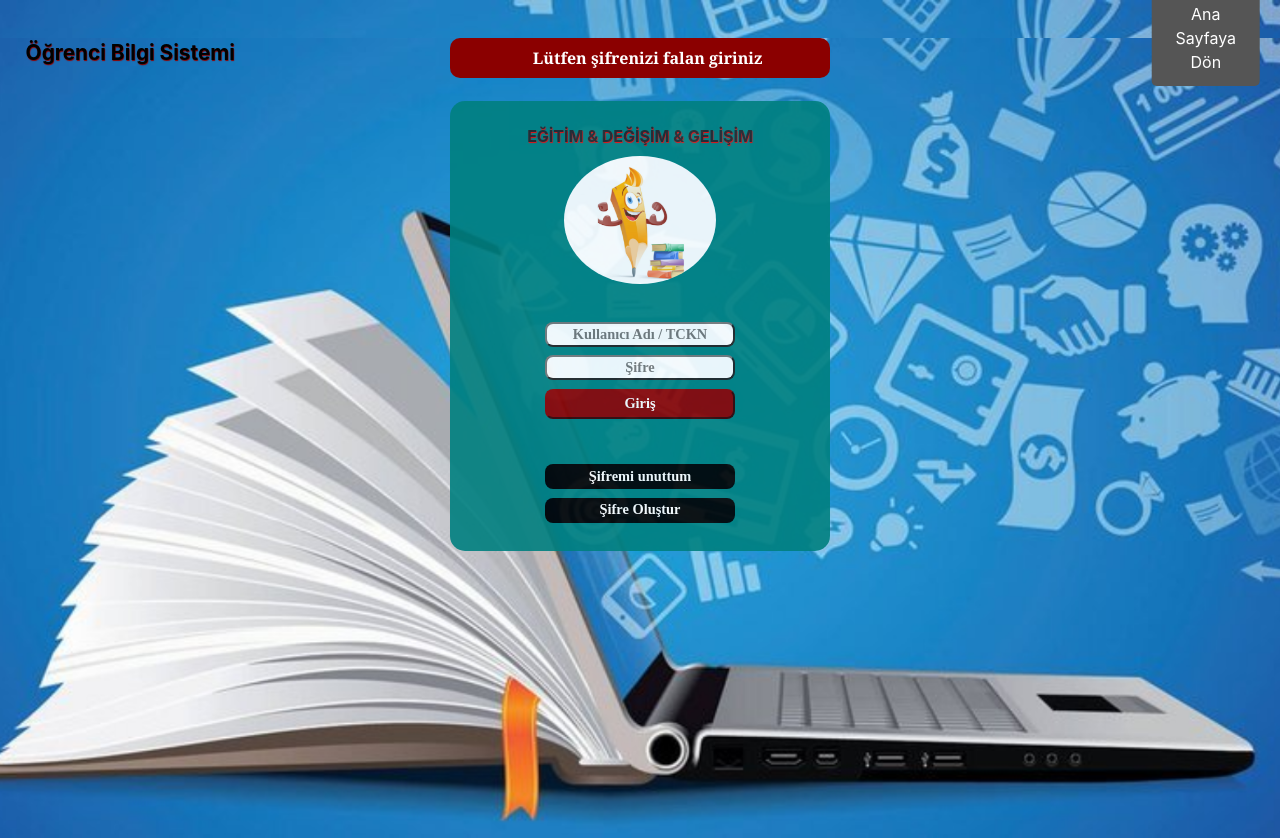
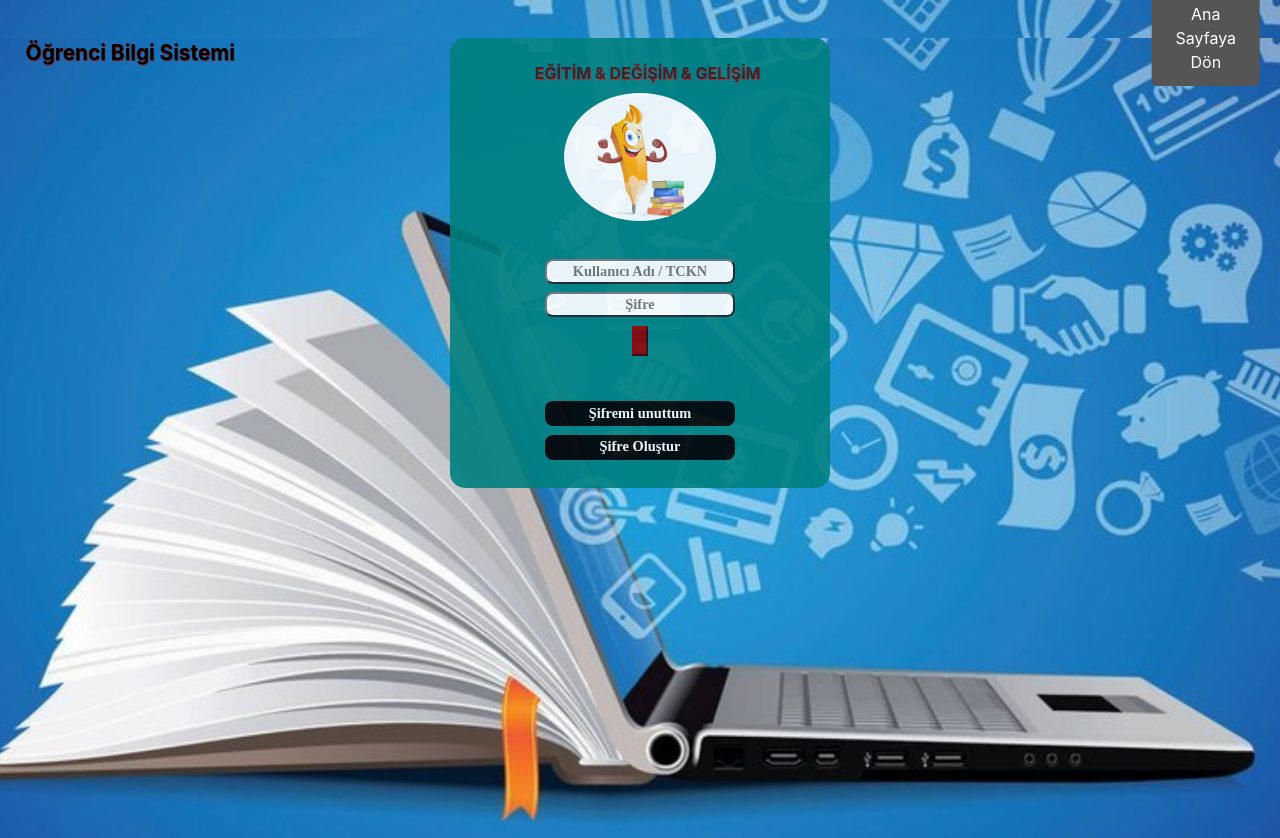
Before and after one commit to mharikmert/fikirtepe-react-client, a React (Create React App) app: page /#/login in a window 1280 px wide. Shown: the top 838 px of the page. Built offline with nearby package versions, Linux system fonts and the light colour scheme.

Commit message:
onClick and onchange events in login page

```diff
--- a/src/pages/Login.js
+++ b/src/pages/Login.js
@@ -1,7 +1,32 @@
 import '../css/style.css';
-import React from 'react'
+import React from 'react';
+import axios from 'axios';
 class Login extends React.Component{
+
+    state = {
+        id: null,
+        password: null
+    }
+
+    onChange = event  => {
+        const {name, value} = event.target;
+        this.setState({
+            [name]: value
+        })
+        console.log(this.state);
+    }
+
+    onClick  = event => {
+        event.preventDefault();
+        const {id, password} = this.state;
+        console.log(id, password)
+        const creds = {id, password};
+        console.log(creds)
+        axios.post('/api/login', creds);
+    }
+
     render () {
+
         const {push} = this.props.history;
         return (
             <div id = 'LoginPage'>
@@ -15,18 +40,18 @@ class Login extends React.Component{
                     </div>
                 </div>
                     {/* sample warning case */ }
-                    <Warning message = 'Lütfen şifrenizi falan giriniz'/>
+                    {/*<Warning message = 'Lütfen şifrenizi falan giriniz'/> */}
 
 
                 <div id = "LoginPanel">
                     <div id= 'slogan'> EĞİTİM & DEĞİŞİM & GELİŞİM </div>
                     <div id = "logo"></div>
-                            <div id = "form" >
-                                <Input id = 'userID' name = 'user_id' placeholder = 'Kullanıcı Adı / TCKN'></Input>
-                                <Input type = 'password' name = 'password' placeholder= 'Şifre'></Input>
-                                <Input id = 'login-button' value = {'Giriş'}></Input>
-                                <PasswordDiv info = 'Şifremi unuttum'></PasswordDiv>
-                                <PasswordDiv info = 'Şifre Oluştur'></PasswordDiv>
+                        <div id = "form" >
+                            <Input id = 'id' name = 'id' placeholder = 'Kullanıcı Adı / TCKN' onChange = {this.onChange}></Input>
+                            <Input type = 'password' name = 'password' placeholder= 'Şifre' onChange = {this.onChange}></Input>
+                            <button id = 'login-button' value = {'Giriş'} onClick = {this.onClick}></button>
+                            <PasswordDiv info = 'Şifremi unuttum'></PasswordDiv>
+                            <PasswordDiv info = 'Şifre Oluştur'></PasswordDiv>
                         </div>
                 </div>
             </div>
@@ -43,7 +68,7 @@ const PasswordDiv = ({info}) => {
 const Input = (props) => {
     return (
         <input className = 'input' id = {props.id} name = {props.name}
-        placeholder = {props.placeholder} value = {props.value} type = {props.type}>
+        placeholder = {props.placeholder} value = {props.value} type = {props.type} onChange = {props.onChange}>
         </input>
     )
 }
```
